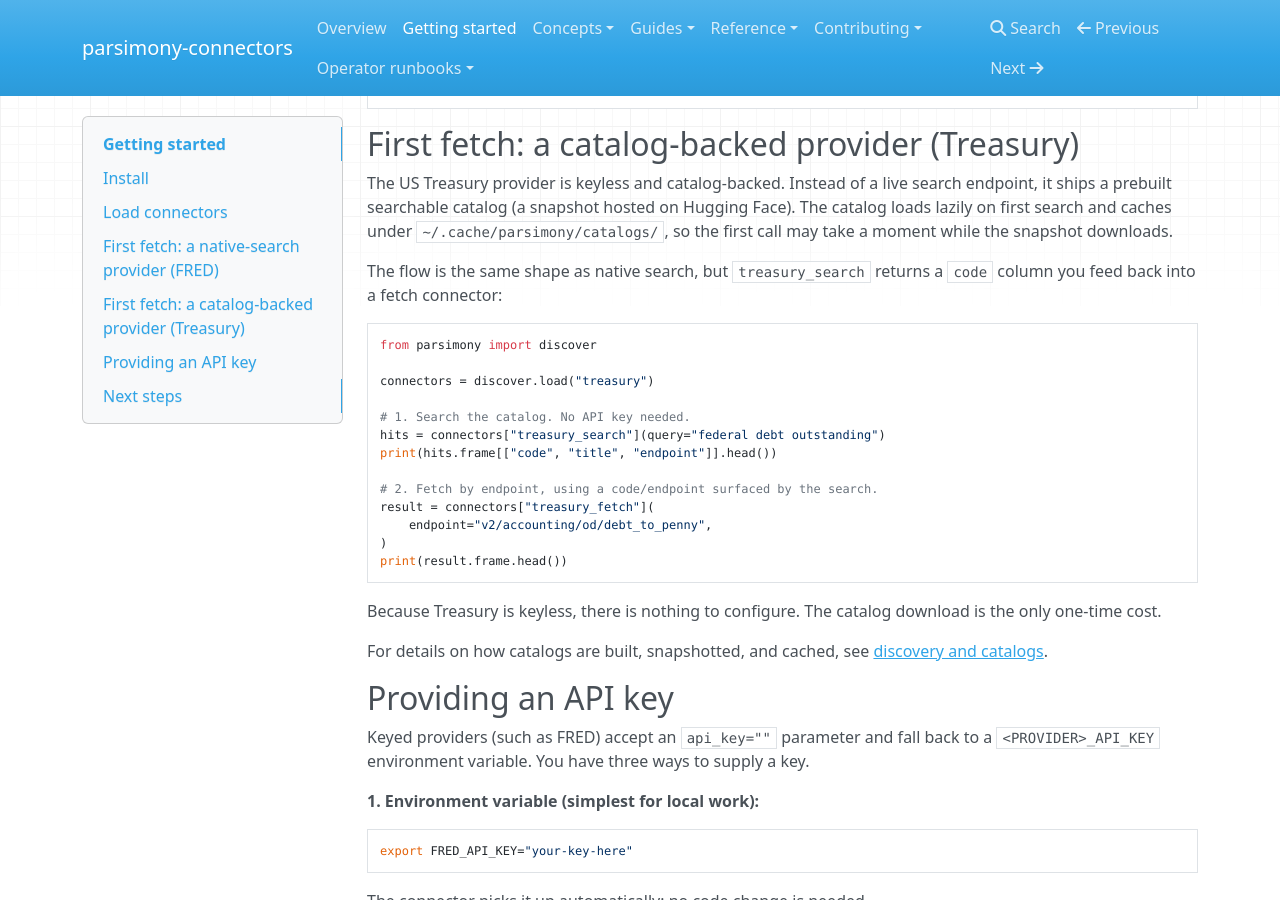
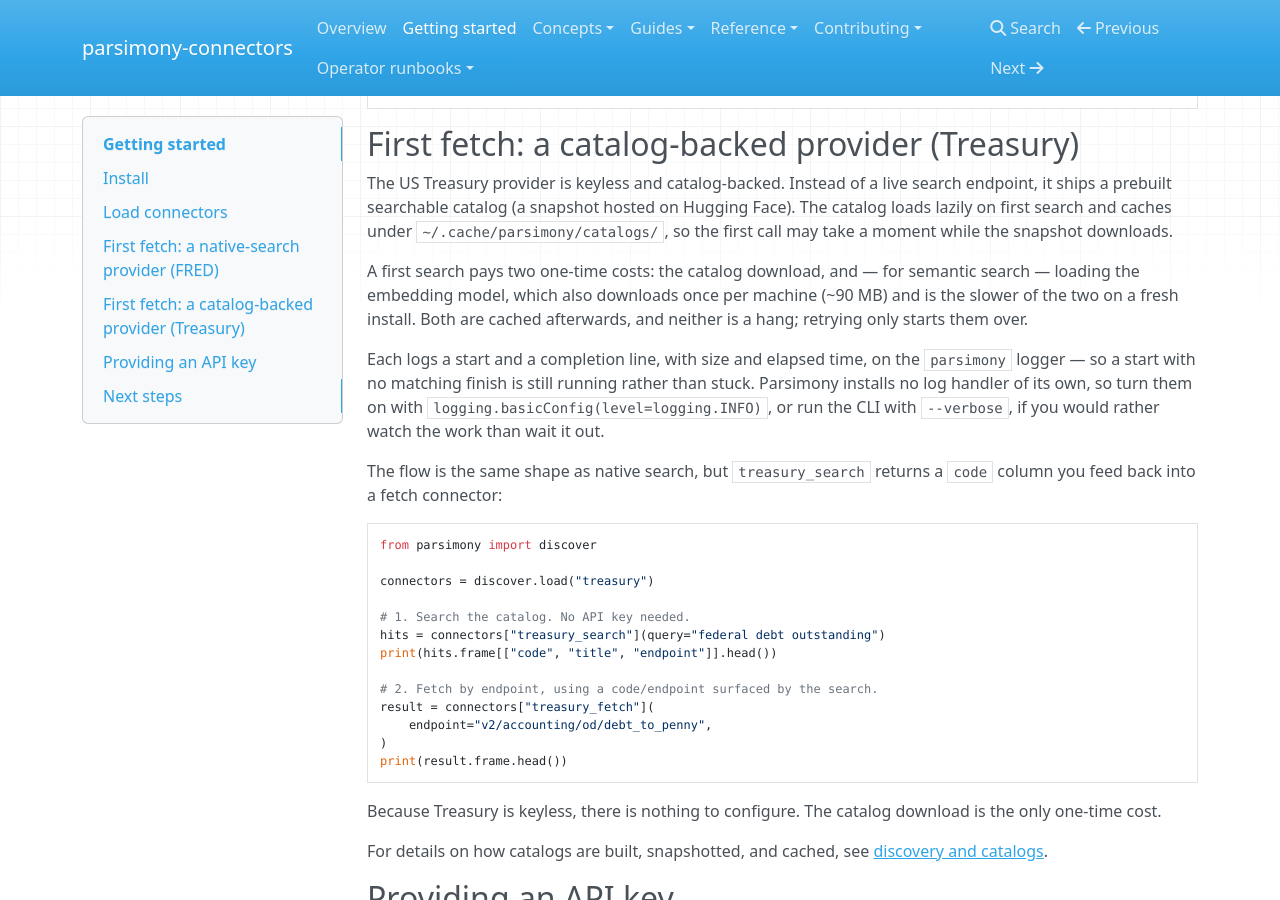
Before and after one commit to ockham-sh/parsimony-connectors, an MkDocs documentation site: the page built from docs/getting-started.md, in a window 1280 px wide and 900 px high, scrolled down 2281 px. Built offline with MkDocs 1.6.1, drawn with Linux system fonts in a browser that asks for light colours; nearby versions of some CDN libraries.

Commit message:
docs: point first-search latency at the logs that explain it (#68)
The getting-started walkthrough warned that a first catalog-backed search
"may take a moment" and left it there. That undersells it and gives the
reader nothing to do: the wait is two distinct one-time costs, and the
slower one on a fresh install is the embedding model, which the page
never mentioned at all.

Name both costs, say they are cached afterwards, and say plainly that
neither is a hang — retrying only starts them over. Then point at the
start/finish log pair that distinguishes progress from a stall, and at
the opt-in needed to see it, since parsimony installs no log handler of
its own.

Depends on the logging added in ockham-sh/parsimony#89; the `--verbose`
flag and the model-load pair described here ship with that release.

```diff
--- a/docs/getting-started.md
+++ b/docs/getting-started.md
@@ -138,6 +138,17 @@ Hugging Face). The catalog loads lazily on first search and caches under
 `~/.cache/parsimony/catalogs/`, so the first call may take a moment while the
 snapshot downloads.
 
+A first search pays two one-time costs: the catalog download, and — for semantic
+search — loading the embedding model, which also downloads once per machine
+(~90 MB) and is the slower of the two on a fresh install. Both are cached
+afterwards, and neither is a hang; retrying only starts them over.
+
+Each logs a start and a completion line, with size and elapsed time, on the
+`parsimony` logger — so a start with no matching finish is still running rather
+than stuck. Parsimony installs no log handler of its own, so turn them on with
+`logging.basicConfig(level=logging.INFO)`, or run the CLI with `--verbose`, if
+you would rather watch the work than wait it out.
+
 The flow is the same shape as native search, but `treasury_search` returns a
 `code` column you feed back into a fetch connector:
 
```
